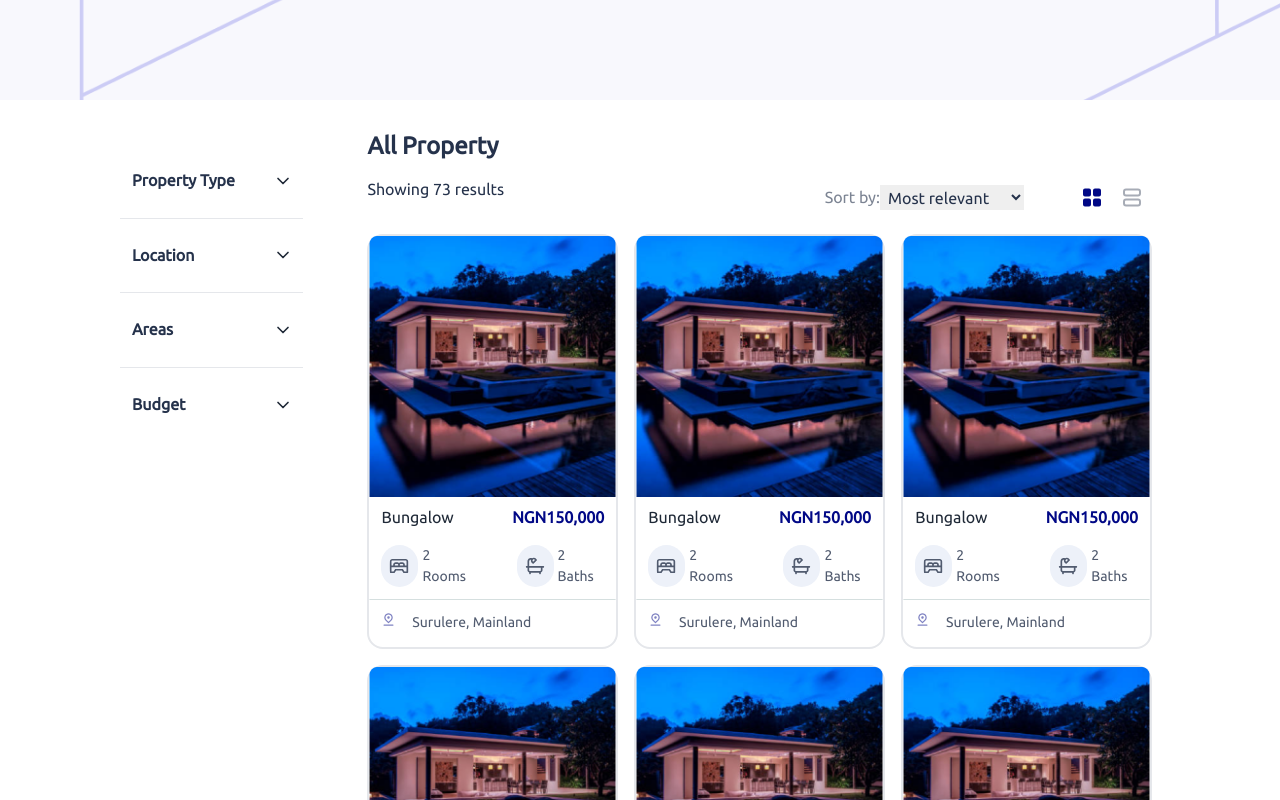
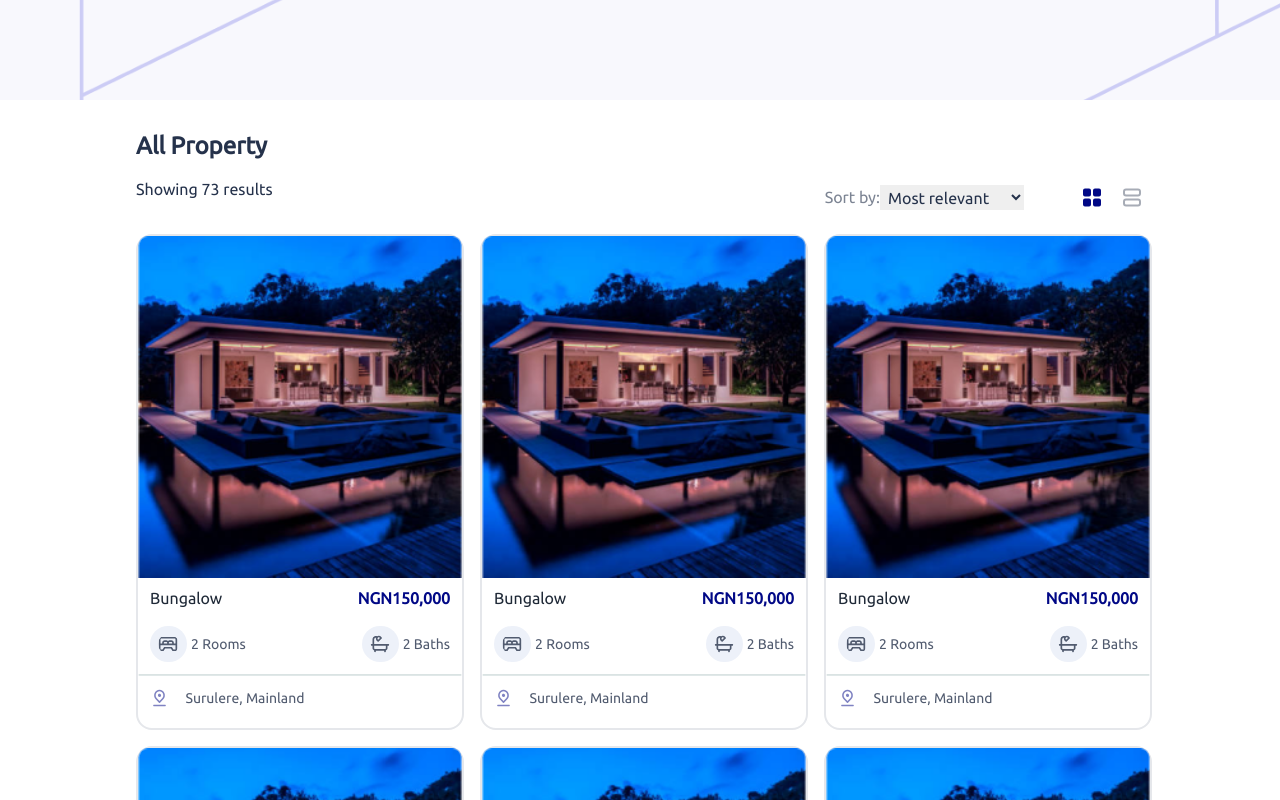
Before and after one commit to lazynerd-studios/Co-Habit-Landing, a React (Vite) app: page /listing in a window 1280 px wide. Shown: the part 700-1500 px from the top of the page. Built offline with nearby package versions, Linux system fonts and the light colour scheme.

Commit message:
Update Listing.jsx

```diff
--- a/src/Components/Listing/Listing.jsx
+++ b/src/Components/Listing/Listing.jsx
@@ -28,6 +28,7 @@ const animationConfiguration = {
 
 const Listings = () => {
   const [index, setIndex] = useState(0);
+  const [showFilter, setshowFilter] = useState(false)
   const currentSlide = slides[index];
 
 
@@ -135,7 +136,9 @@ const Listings = () => {
 
           {/* sidebar */}
           <span className="-mr- laptop:-ml-8">
-            <SidebarWithContentSeparator />
+            {showFilter &&
+              <SidebarWithContentSeparator />
+            }
           </span>
           {/* end of sidebar */}
 
@@ -153,7 +156,7 @@ const Listings = () => {
                 <label htmlFor="search-filter" className="text-[#7C8493] laptop:ml-4 font-normal text-base leading-[1.6rem]">
                   Sort by:
                 </label>
-                <select id="search-filter" className="pr-4 px-1 font-medium text-[#25324B]"
+                <select id="search-filter" className="pr-4 px-1 outline-none select-none font-medium text-[#25324B]"
                   name="search-filter">
                   <option className="" value='Most relevant'>
                     Most relevant
@@ -200,7 +203,7 @@ const Listings = () => {
 
                   {/* filter icon */}
                   <span className="px-2 laptop:hidden" title="Filter">
-                    <FiFilter size={22} />
+                    <FiFilter size={22} onClick={() => setshowFilter(!showFilter)} />
                   </span>
 
                 </span>
```
